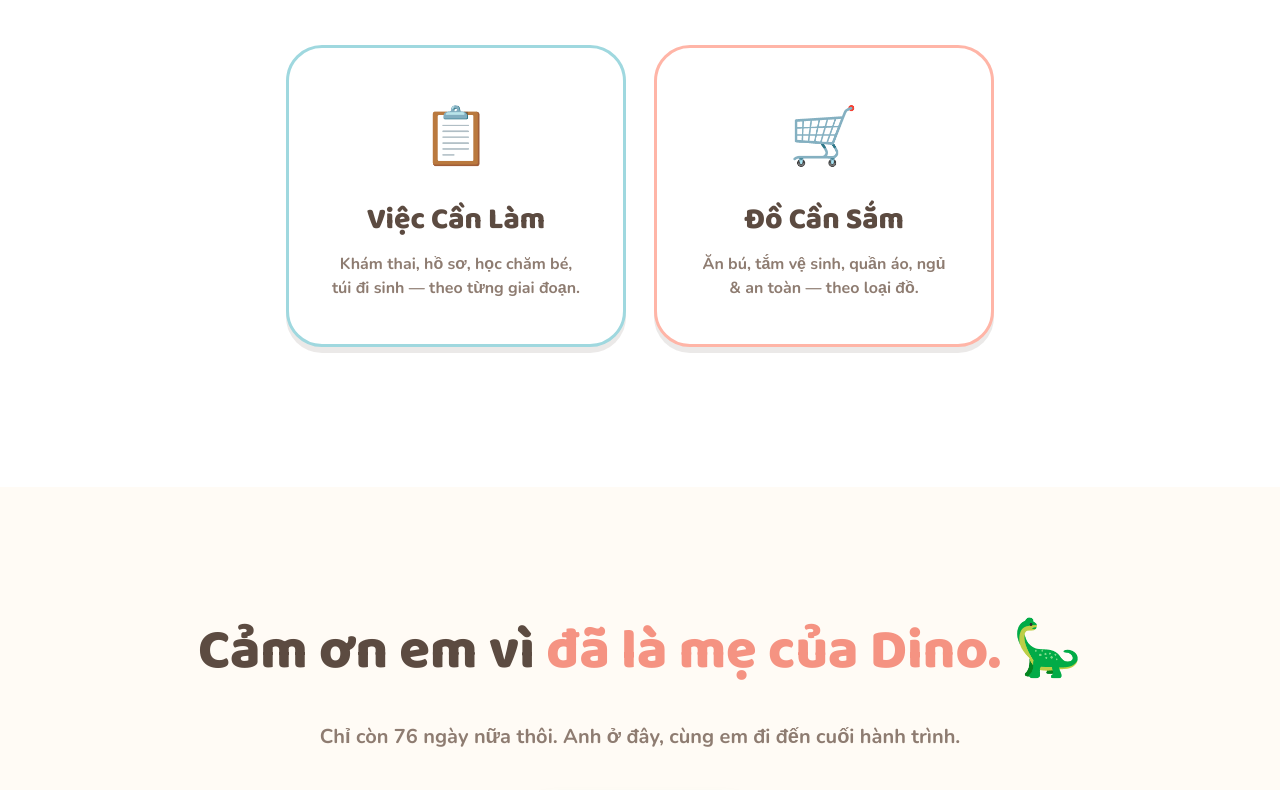
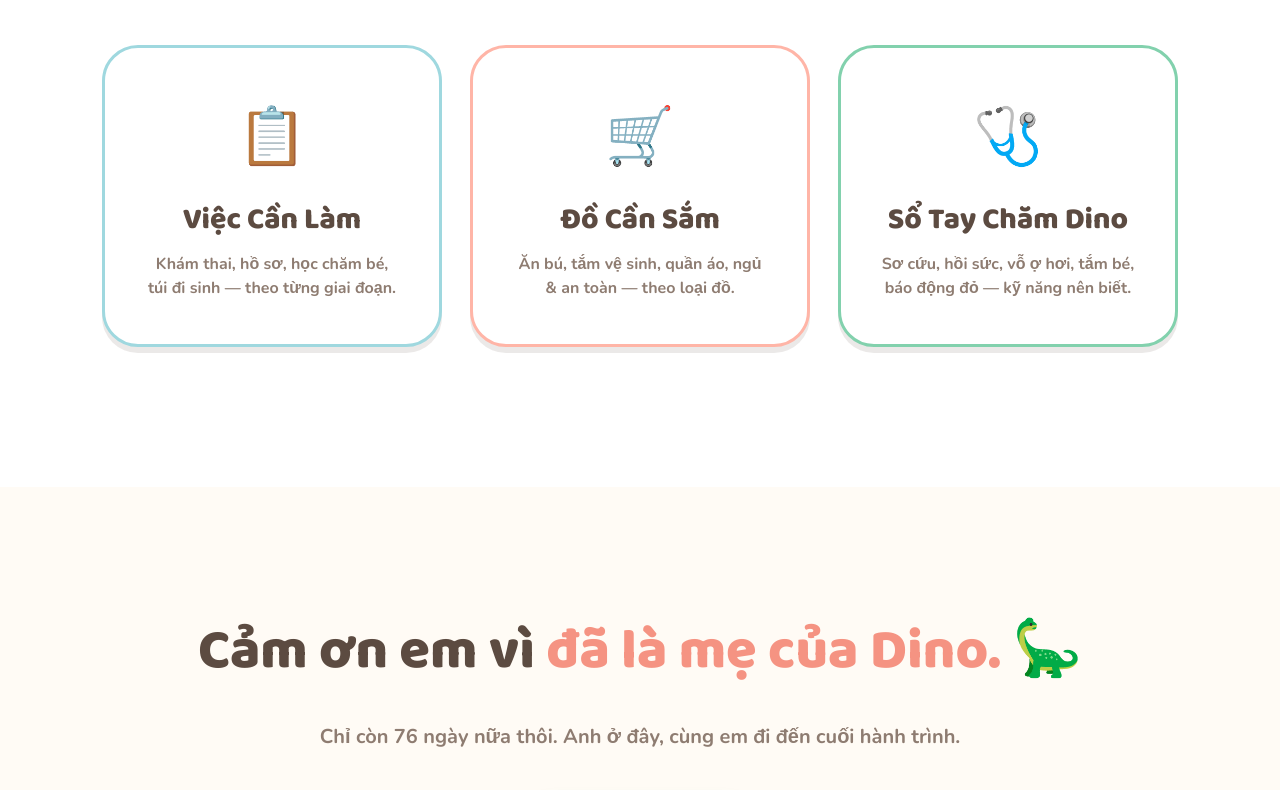
Before and after one commit to hoanghuy76224/Dino, a plain HTML site: page index.html in a window 1280 px wide. Shown: the part 5763-6553 px from the top of the page. Drawn offline with nearby package versions, Linux system fonts and the light colour scheme.

Commit message:
Update index.html

```diff
--- a/index.html
+++ b/index.html
@@ -1163,6 +1163,11 @@ footer .heart { color: var(--dino-peach-dark); margin: 0 4px; font-size: 22px;}
         <div style="font-size:56px;margin-bottom:14px;">🛒</div>
         <div class="font-title" style="font-size:30px;color:var(--text-main);margin-bottom:8px;">Đồ Cần Sắm</div>
         <div style="color:var(--text-soft);font-weight:700;font-size:16px;line-height:1.5;">Ăn bú, tắm vệ sinh, quần áo, ngủ &amp; an toàn — theo loại đồ.</div>
+      </a>
+      <a href="ky-nang.html" style="text-decoration:none;display:block;background:var(--white);border:3px solid var(--dino-green);border-radius:36px;padding:44px 40px;width:340px;box-shadow:var(--shadow-md);transition:transform 0.2s;" onmouseover="this.style.transform='translateY(-6px)'" onmouseout="this.style.transform='translateY(0)'">
+        <div style="font-size:56px;margin-bottom:14px;">🩺</div>
+        <div class="font-title" style="font-size:30px;color:var(--text-main);margin-bottom:8px;">Sổ Tay Chăm Dino</div>
+        <div style="color:var(--text-soft);font-weight:700;font-size:16px;line-height:1.5;">Sơ cứu, hồi sức, vỗ ợ hơi, tắm bé, báo động đỏ — kỹ năng nên biết.</div>
       </a>
     </div>
   </div>
```
